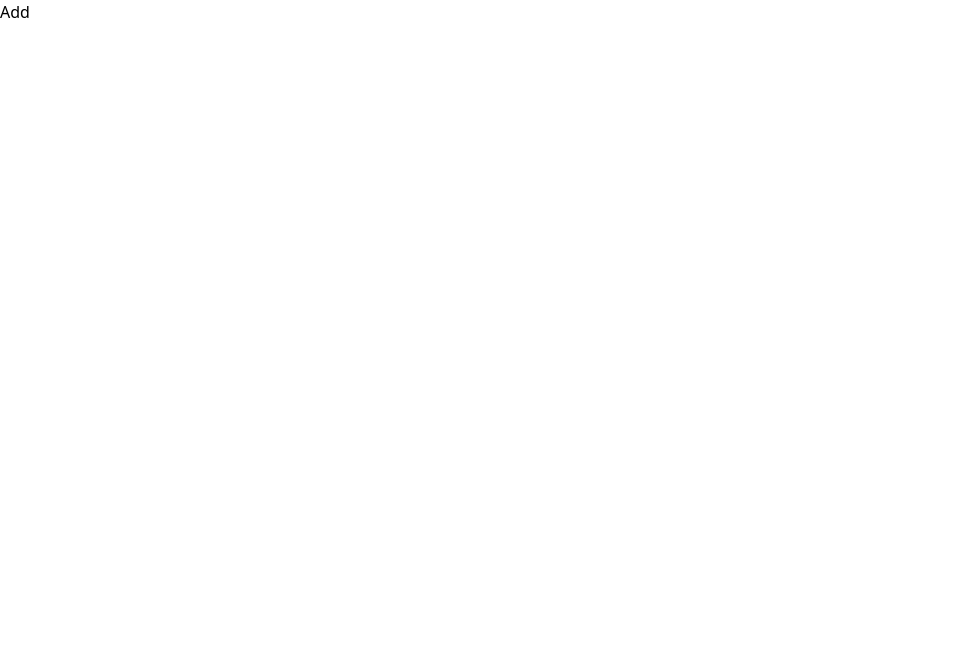
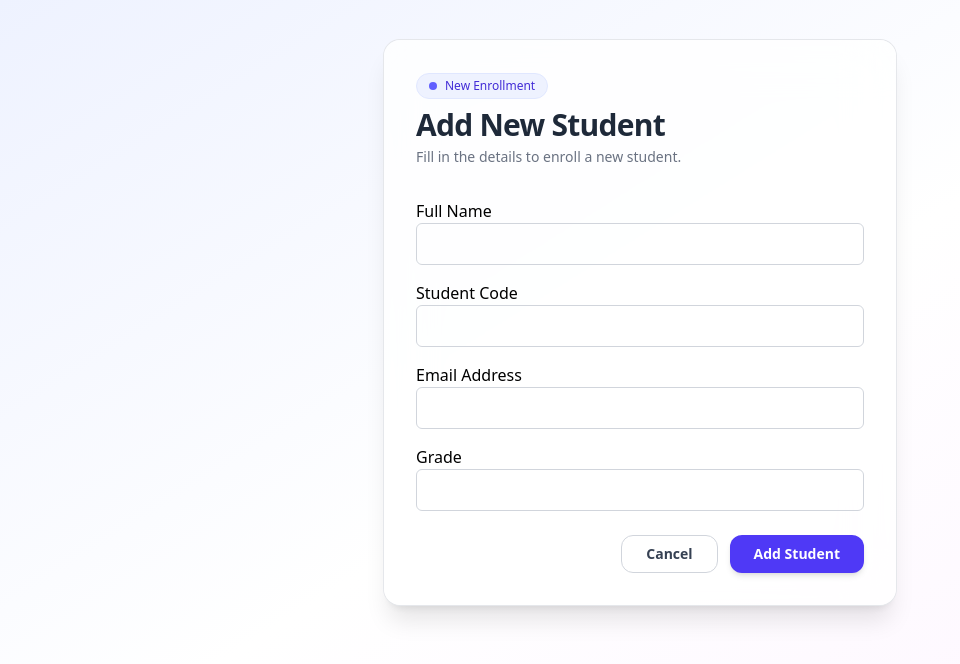
Before and after one commit to AbanobRafik/student-management-system, a React (Vite) app: page /add in a window 1280 px wide. Shown: the top 664 px of the page, without its empty margins (0-960 px from the left). Built offline with nearby package versions, Linux system fonts and the light colour scheme.

Commit message:
make add and edit pages

```diff
--- a/package.json
+++ b/package.json
@@ -11,6 +11,7 @@
   },
   "dependencies": {
     "@tailwindcss/vite": "^4.1.13",
+    "axios": "^1.12.2",
     "clsx": "^2.1.1",
     "react": "^19.1.0",
     "react-dom": "^19.1.0",
--- /dev/null
+++ b/src/components/ui/Input.jsx
@@ -0,0 +1,16 @@
+const Input = ({ label, type, id, name, required }) => {
+  return (
+    <div className="mb-4 flex flex-col w-full">
+      <label htmlFor={id}>{label}</label>
+      <input
+        type={type}
+        id={id}
+        name={name}
+        required={required}
+        className="border border-gray-300 p-2 rounded-md w-full focus:outline-none focus:ring-2 focus:ring-indigo-500"
+      />
+    </div>
+  );
+};
+
+export default Input;
--- a/src/page/Add.jsx
+++ b/src/page/Add.jsx
@@ -1,5 +1,95 @@
+import { Link } from "react-router";
+import Input from "../components/ui/Input";
+import Button from "../components/ui/Button";
+
 const Add = () => {
-  return <div>Add</div>;
+  const handleSubmit = (e) => {
+    e.preventDefault();
+    console.log("data submitted");
+  };
+
+  return (
+    <div className="relative min-h-screen bg-gradient-to-br from-indigo-50 via-white to-fuchsia-50 overflow-hidden">
+      <div aria-hidden className="pointer-events-none absolute inset-0 -z-10">
+        <div className="absolute -top-24 -left-24 h-80 w-80 rounded-full bg-indigo-200/40 blur-3xl" />
+        <div className="absolute -bottom-28 -right-20 h-96 w-96 rounded-full bg-fuchsia-200/40 blur-3xl" />
+      </div>
+
+      <div className="flex items-center justify-center p-4 sm:p-6 lg:p-10">
+        <div className="w-full max-w-lg rounded-2xl bg-white/80 backdrop-blur-xl ring-1 ring-gray-200 shadow-xl transition-all duration-300 hover:shadow-2xl hover:-translate-y-0.5">
+          <div className="p-8">
+            <div className="mb-2 inline-flex items-center gap-2 rounded-full border border-indigo-100 bg-indigo-50 px-3 py-1 text-xs font-medium text-indigo-700">
+              <span className="inline-block h-2 w-2 rounded-full bg-indigo-500" />
+              New Enrollment
+            </div>
+
+            <h1 className="text-3xl font-semibold tracking-tight text-gray-800">
+              Add New Student
+            </h1>
+            <p className="mt-1 text-sm text-gray-500">
+              Fill in the details to enroll a new student.
+            </p>
+
+            <form onSubmit={handleSubmit} className="mt-8 space-y-6">
+              <Input
+                label="Full Name"
+                type="text"
+                id="name"
+                name="name"
+                placeholder="e.g., John Doe"
+                required
+              />
+              <Input
+                label="Student Code"
+                type="text"
+                id="code"
+                name="code"
+                placeholder="e.g., 210001"
+                required
+              />
+              <Input
+                label="Email Address"
+                type="email"
+                id="email"
+                name="email"
+                placeholder="e.g., john.doe@example.com"
+                required
+              />
+              <Input
+                label="Grade"
+                type="number"
+                id="grade"
+                name="grade"
+                placeholder="e.g., 4"
+                min="1"
+                max="12"
+                required
+              />
+
+              {/* Buttons */}
+              <div className="flex justify-end gap-3 pt-2">
+                <Link to="/">
+                  <Button
+                    type="button"
+                    variant="outline"
+                    className="px-6 py-2 rounded-xl transition active:scale-95"
+                  >
+                    Cancel
+                  </Button>
+                </Link>
+                <Button
+                  type="submit"
+                  className="bg-indigo-600 hover:bg-indigo-700 text-white px-6 py-2 rounded-xl shadow-md transition active:scale-95"
+                >
+                  Add Student
+                </Button>
+              </div>
+            </form>
+          </div>
+        </div>
+      </div>
+    </div>
+  );
 };
 
 export default Add;
--- a/src/page/Edit.jsx
+++ b/src/page/Edit.jsx
@@ -1,5 +1,84 @@
+import { Link } from "react-router";
+import Button from "../components/ui/Button";
+import Input from "../components/ui/Input";
+
 const Edit = () => {
-  return <div>Edit</div>;
+  return (
+    <div className="relative min-h-screen bg-gradient-to-br from-indigo-50 via-white to-fuchsia-50 overflow-hidden">
+      <div aria-hidden className="pointer-events-none absolute inset-0 -z-10">
+        <div className="absolute -top-24 -left-24 h-80 w-80 rounded-full bg-indigo-200/40 blur-3xl" />
+        <div className="absolute -bottom-28 -right-20 h-96 w-96 rounded-full bg-fuchsia-200/40 blur-3xl" />
+      </div>
+
+      <div className="flex items-center justify-center p-4 sm:p-6 lg:p-10">
+        <div className="w-full max-w-lg rounded-2xl bg-white/80 backdrop-blur-xl ring-1 ring-gray-200 shadow-xl transition-all duration-300 hover:shadow-2xl hover:-translate-y-0.5">
+          <div className="p-8">
+            <h1 className="text-3xl font-semibold tracking-tight text-gray-800">
+              Edit Student
+            </h1>
+            <p className="mt-1 text-sm text-gray-500">
+              Update the details for the student.
+            </p>
+
+            <form className="mt-8 space-y-6">
+              <Input
+                label="Full Name"
+                type="text"
+                id="name"
+                name="name"
+                placeholder="e.g., John Doe"
+                required
+              />
+              <Input
+                label="Student Code"
+                type="text"
+                id="code"
+                name="code"
+                placeholder="e.g., 210001"
+                required
+              />
+              <Input
+                label="Email Address"
+                type="email"
+                id="email"
+                name="email"
+                placeholder="e.g., john.doe@example.com"
+                required
+              />
+              <Input
+                label="Grade"
+                type="number"
+                id="grade"
+                name="grade"
+                placeholder="e.g., 4"
+                min="1"
+                max="12"
+                required
+              />
+
+              <div className="flex justify-end gap-3 pt-2">
+                <Link to="/">
+                  <Button
+                    type="button"
+                    variant="outline"
+                    className="px-6 py-2 rounded-xl transition active:scale-95"
+                  >
+                    Cancel
+                  </Button>
+                </Link>
+                <Button
+                  type="submit"
+                  className="bg-indigo-600 hover:bg-indigo-700 text-white px-6 py-2 rounded-xl shadow-md transition active:scale-95"
+                >
+                  Edit Student
+                </Button>
+              </div>
+            </form>
+          </div>
+        </div>
+      </div>
+    </div>
+  );
 };
 
 export default Edit;
```
Also changed, not shown: 1 other file (tests, documents, lock files or other folders).
